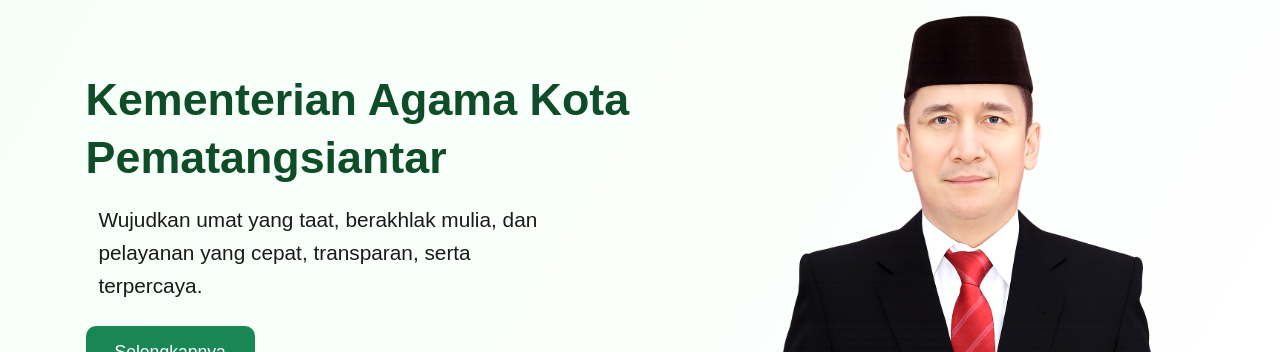
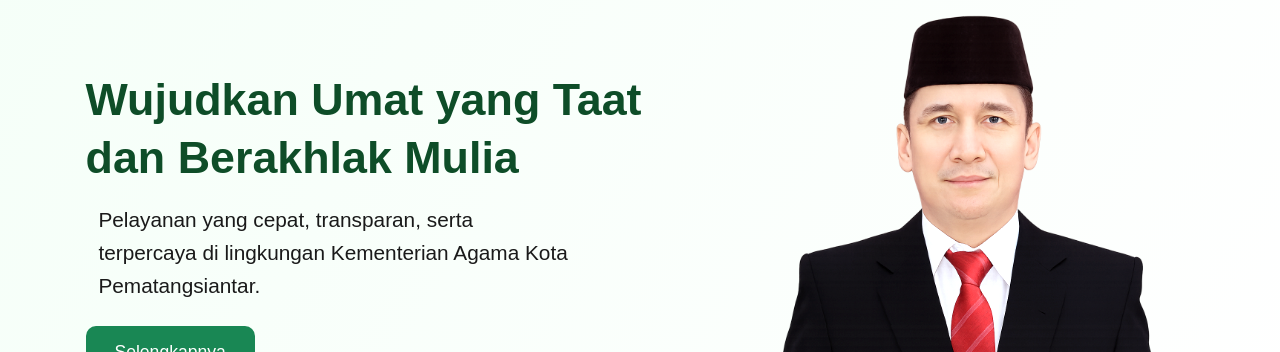
Before and after one commit to Shafira-van/frontend-kemenag, a React (Vite) app: page / in a window 1280 px wide. Shown: the part 138-490 px from the top of the page. Built offline with nearby package versions, Linux system fonts and the light colour scheme; no server answers.

Commit message:
new title

```diff
--- a/src/pages/Home.jsx
+++ b/src/pages/Home.jsx
@@ -28,11 +28,11 @@ function Home() {
         <div className="hero-content row align-items-center">
           <div className="col-lg-7 hero-text">
             <h1 className="animate-slide">
-              Kementerian Agama Kota Pematangsiantar
+              Wujudkan Umat yang Taat dan Berakhlak Mulia
             </h1>
             <p className="animate-fade">
-              Wujudkan umat yang taat, berakhlak mulia, dan pelayanan yang
-              cepat, transparan, serta terpercaya.
+              Pelayanan yang cepat, transparan, serta terpercaya di lingkungan Kementerian
+              Agama Kota Pematangsiantar.
             </p>
             <Link to="/sejarah">
               <button className="btn btn-success btn-lg animate-fade">
```
